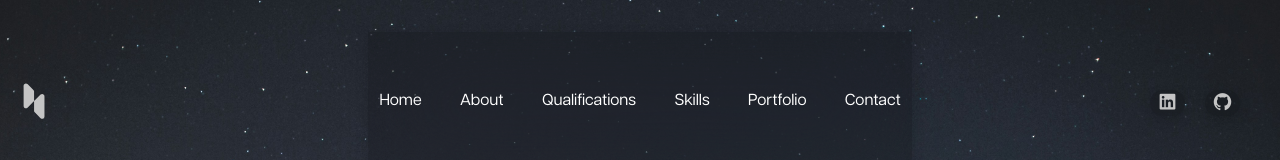
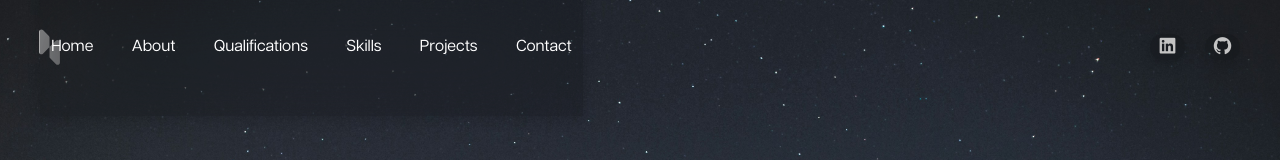
Before and after one commit to henryprosser/henryprosser-old-portfolio, a React (Vite) app: page / in a window 1280 px wide. Shown: the top 160 px of the page. Built offline with nearby package versions, Linux system fonts and the light colour scheme.

Commit message:
Enhance header responsiveness and  improve CSS styles for better layout and accessibility

```diff
--- a/src/components/Header.jsx
+++ b/src/components/Header.jsx
@@ -39,14 +39,29 @@ export default function Header() {
       navToggle.style.display = "flex";
     };
 
+    // Reset on window resize
+    const handleResize = () => {
+      if (window.innerWidth > 768) {
+        navMenu.classList.remove("show-menu");
+        navToggle.style.display = "none";
+        navClose.style.display = "none";
+      } else {
+        navToggle.style.display = "flex";
+      }
+    };
+
+    // Attach event listeners
     if (navToggle) navToggle.addEventListener("click", showMenu);
     if (navClose) navClose.addEventListener("click", hideMenu);
     navLinks.forEach((n) => n.addEventListener("click", linkAction));
+    window.addEventListener("resize", handleResize);
 
+    // Clean up
     return () => {
       if (navToggle) navToggle.removeEventListener("click", showMenu);
       if (navClose) navClose.removeEventListener("click", hideMenu);
       navLinks.forEach((n) => n.removeEventListener("click", linkAction));
+      window.removeEventListener("resize", handleResize);
     };
   }, []);
 
@@ -86,8 +101,8 @@ export default function Header() {
               </a>
             </li>
             <li className="nav__item">
-              <a href="#portfolio" className="nav__link">
-                Portfolio
+              <a href="#projects" className="nav__link">
+                Projects
               </a>
             </li>
             <li className="nav__item">
--- a/src/index.css
+++ b/src/index.css
@@ -55,6 +55,7 @@
 
 html {
   scroll-behavior: smooth;
+  background-color: #1e1e1e;
 }
 
 body,
@@ -121,6 +122,16 @@ h4 {
     1rem,
     0.9559859154929577rem + 0.18779342723004694vw,
     1.125rem
+  ) !important;
+}
+
+label,
+::placeholder {
+  font-size: 0.875rem;
+  font-size: clamp(
+    0.875rem,
+    0.8309859154929577rem + 0.18779342723004694vw,
+    1rem
   ) !important;
 }
 
@@ -596,9 +607,8 @@ h4 {
 
 /*=============== PROJECTS ===============*/
 .projects__container {
-  display: flex;
-  flex-direction: column;
-  align-items: center;
+  display: grid;
+  justify-items: center;
 }
 
 .projects__container.grid {
@@ -620,7 +630,7 @@ h4 {
 
 .project__container:hover {
   transform: translateY(-0.5px);
-  box-shadow: inset 0 0 0 2px rgba(255, 255, 255, 0.25);
+  box-shadow: inset 0 0 0 2px rgba(255, 255, 255, 0.3);
   color: rgba(255, 255, 255, 0.75);
 }
 
@@ -680,7 +690,7 @@ h4 {
 }
 
 .contact__method-data a:hover {
-  opacity: 0.6;
+  opacity: 0.75;
 }
 
 .contact__or {
@@ -712,7 +722,6 @@ h4 {
   position: absolute;
   top: -14.5px;
   left: 15px;
-  font-size: 0.75rem;
   font-weight: var(--font-medium);
   background: #000000;
   padding: 4px;
@@ -726,13 +735,13 @@ h4 {
   width: 100%;
   max-width: 100%; /* Prevents unwanted shrinking */
   min-width: 200px; /* Ensures minimum width for small screens */
-  padding: 15px;
+  padding: 17px;
   border: 1.5px solid var(--tertiary-color);
   background: none;
   border-radius: 32px;
   outline: none;
   font-family: var(--body-font);
-  font-size: 0.75rem;
+  font-size: 1rem;
   color: var(--tertiary-color);
   opacity: 1;
   transition: all 0.3s ease-in-out;
@@ -757,15 +766,14 @@ h4 {
 
 ::placeholder {
   font-family: var(--body-font);
-  font-size: 0.75rem;
   color: var(--tertiary-color);
-  opacity: 0.4;
+  opacity: 0.5;
   transition: opacity 0.3s ease-in-out;
 }
 
 .input__group input:focus::placeholder,
 .input__group textarea:focus::placeholder {
-  opacity: 0.6;
+  opacity: 0.65;
 }
 
 .input__group textarea {
@@ -865,6 +873,7 @@ footer {
 
 .footer__copy {
   font-size: 0.75rem;
+  font-size: clamp(0.75rem, 0.6619718309859155rem + 0.3755868544600939vw, 1rem);
   font-weight: var(--font-regular);
   color: var(--tertiary-color);
   text-align: center;
@@ -881,14 +890,26 @@ footer {
   .qualifications__timeline {
     display: none; /* Hide the timeline on mobile */
   }
+
+  .nav__close {
+    display: none;
+  }
 }
 
-/* For medium & large devices */
-@media screen and (min-width: 768px) {
+/* For medium devices */
+@media screen and (min-width: 769px) {
+  .container {
+    margin-inline: 2rem;
+  }
+
   .header {
     padding: 0;
     margin-top: 2rem;
     width: 100%;
+  }
+
+  .nav__logo {
+    scale: 1.05;
   }
 
   .nav__menu.scrolled {
@@ -900,7 +921,7 @@ footer {
     box-shadow: 0px 4px 12px rgba(0, 0, 0, 0.15);
     backdrop-filter: blur(8px);
     border-radius: 100px;
-    padding: 0.5rem 1.5rem;
+    padding: 0.4rem 0.75rem;
     transition: all 0.3s ease-in-out;
     display: flex;
     flex: 1;
@@ -923,8 +944,6 @@ footer {
   .nav__social {
     display: flex;
     column-gap: 1.25rem;
-    padding-top: 1.625rem;
-    padding-bottom: 1.375rem;
   }
 
   .nav__social-link {
@@ -948,21 +967,45 @@ footer {
     display: none;
   }
 
-  .container {
-    margin-inline: 2.5rem;
+  .nav {
+    position: relative;
+    display: flex;
+    align-items: center;
+    justify-content: space-between;
+  }
+
+  .nav__logo,
+  .nav__group {
+    flex: 0 0 auto;
+  }
+
+  .nav__menu {
+    position: absolute;
+    left: 50%;
+    transform: translateX(-50%);
+    z-index: 10;
   }
 
   .nav__list {
     flex-direction: row;
-    column-gap: 1rem;
+    column-gap: 0.25rem;
+  }
+
+  .nav__link {
+    font-size: 0.9rem;
   }
 
   .nav__line {
     margin-right: 3rem;
   }
 
+  .nav__social {
+    column-gap: 0.5rem;
+  }
+
   .about__container {
-    grid-template-columns: 280px 430px;
+    /* grid-template-columns: 280px 430px; */
+    grid-template-columns: minmax(280px, 400px) minmax(430px, 525px);
     align-items: center;
     justify-content: center;
     text-align: left;
@@ -1043,7 +1086,21 @@ footer {
     grid-template-columns: 1fr 1fr 1fr;
     max-width: 900px;
     margin: 0 auto;
-    column-gap: 0;
+  }
+
+  .icon__container {
+    column-gap: 21px;
+  }
+
+  #front-end,
+  #back-end,
+  #tools {
+    row-gap: 21px;
+  }
+
+  .skill__icon {
+    width: 70px;
+    height: 70px;
   }
 
   .skills__container > *:first-child {
```
